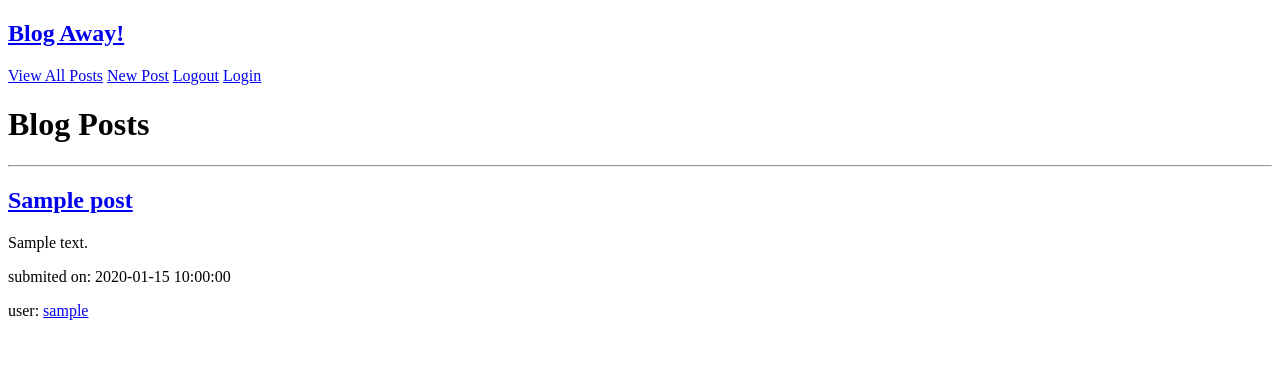
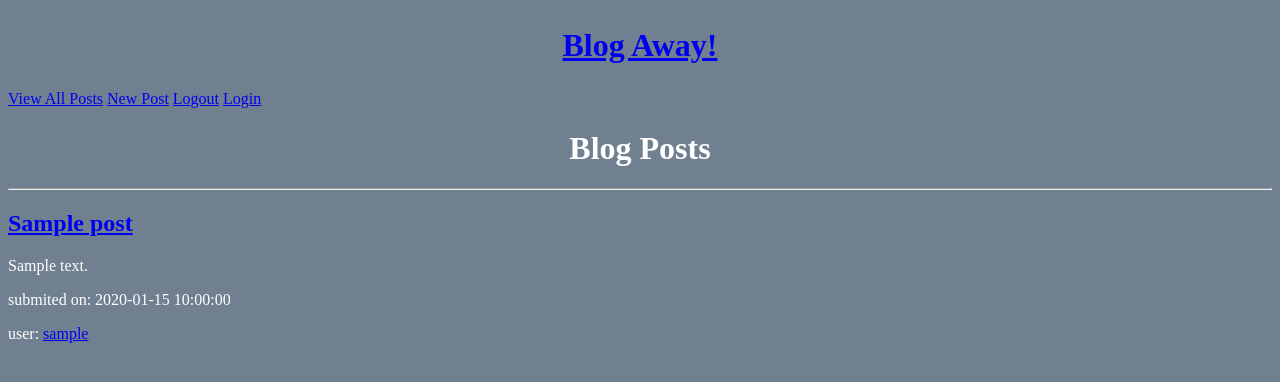
Before and after one commit to Jamesadams1988/blogz, a Flask app: template templates/blog.html in a window 1280 px wide. Shown: the top 382 px of the page. Run offline with Flask 2, Linux system fonts and the light colour scheme; the visitor is signed in with stand-in values (Sample User, id 1); tables that the repository leaves empty hold one stand-in row (values such as "Sample post"); the template is opened without the code that fills it: most values are stand-ins (such as "Sample title", 1, 10 or a date in 2020); data that the repository does not hold is empty.

Commit message:
stylesheet work

```diff
--- a/templates/base.html
+++ b/templates/base.html
@@ -1,31 +1,20 @@
 <!DOCTYPE html>
-
 <html>
-
   <head>
-
     <title>{{title}}</title>
-
-
+    <link rel="stylesheet" type="text/css" href="style.css">
   </head>
-
   <body>
-
     <div>
-
       <nav>
-
-        <h1><a href="/">Blog Away!</a></h1>
+        <center><h1><a href="/">Blog Away!</a></h1></center>
         <a href="/blog" >View All Posts</a>
         <a href="/newpost">New Post</a>
         <a href="/logout">Logout</a>
         <a href="/login">Login</a>
-
       </nav>
       {% block content %}
       {% endblock %}
     </div>
-
   </body>
-
 </html>
--- a/templates/blog.html
+++ b/templates/blog.html
@@ -1,20 +1,15 @@
 {% extends "base.html" %}
+{% block content %}
 
-{% block content %}
       <div>
-
         <h1>Blog Posts</h1>
-
         <hr>
-
           {% for post in posts %}
-          <div class="post">
-
+          <div>
             <a href="/blog?id={{post.id}}"><p><h2>{{ post.title }}</h2></p></a>
-            <p class="body-text">{{ post.body }}</p>
-            <p class="pub-date">submited on: {{ post.pub_date }}</p>
-            <p class="user">user: <a href="/blog?userid={{post.owner_id}}">{{ post.owner.username }}</a></p>
-
+            <p>{{ post.body }}</p>
+            <p>submited on: {{ post.pub_date }}</p>
+            <p>user: <a href="/blog?userid={{post.owner_id}}">{{ post.owner.username }}</a></p>
           </div>
           {% endfor %}
       </div>
--- a/templates/index.html
+++ b/templates/index.html
@@ -1,6 +1,6 @@
 {% extends "base.html" %}
+{% block content %}
 
-{% block content %}
       <div>
         <h1>Visitors</h1>
         <hr>
--- a/templates/post.html
+++ b/templates/post.html
@@ -1,12 +1,10 @@
 {% extends "base.html" %}
+{% block content %}
 
-{% block content %}
       <div>
-
         <h2>{{ title }}</h2>
         <p>{{ body }}</p>
         <p>submitted on: {{ pub_date }}</p>
         <p>user: <a href="/blog?userid={{user_id}}">{{ user }}</a></p>
-
       </div>
 {% endblock %}
--- /dev/null
+++ b/templates/style.css
@@ -0,0 +1,17 @@
+body {
+    background-color:slategray;
+    color:white;
+}
+h1 {
+    color:white;
+    font-size:2em;
+    text-align: center
+}
+p {
+    color:white;
+    font-size:1em;
+}
+error {
+    color:red;
+    font-size:1.5em;
+}
```
Also changed, not shown: templates/login.html (+1 -9 lines), templates/newpost.html (+2 -9 lines), templates/signup.html (+0 -9 lines), templates/user.html (+1 -6 lines).
